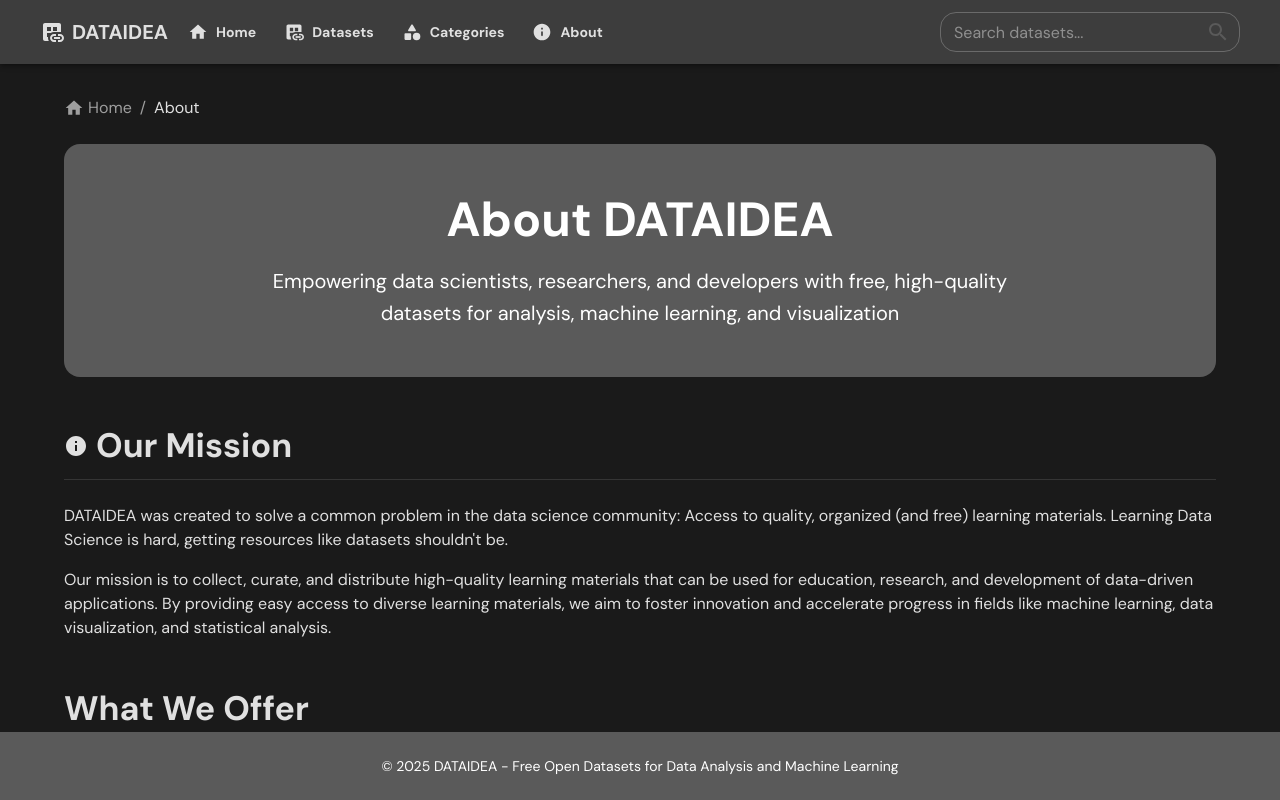
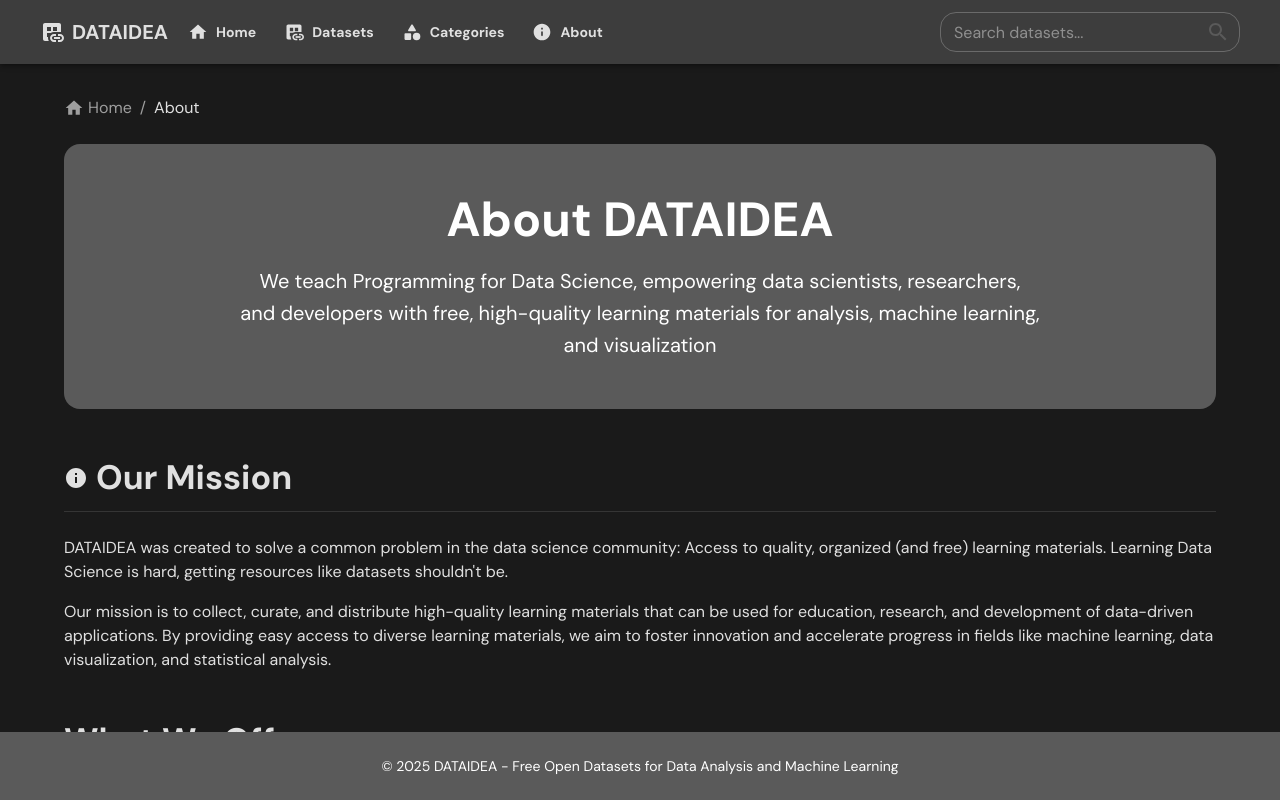
Before and after one commit to dataideaorg/dataidea-datasets-frontend, a React (Vite) app: page /#/about in a window 1280 px wide. Built offline with nearby package versions, Linux system fonts and the light colour scheme.

Commit message:
fix: added about

```diff
--- a/src/components/Layout.tsx
+++ b/src/components/Layout.tsx
@@ -176,7 +176,7 @@ function Layout({ children }: LayoutProps) {
               }}
             >
               <DatasetIcon sx={{ mr: 0.5 }} />
-              DI
+              DATAIDEA
             </Typography>
             <Box sx={{ display: { xs: 'none', md: 'flex' }, flexGrow: 1, gap: 2 }}>
               {navItems.map((item) => (
--- a/src/pages/About.tsx
+++ b/src/pages/About.tsx
@@ -96,8 +96,8 @@ function About() {
             About DATAIDEA
           </Typography>
           <Typography variant="h6" sx={{ maxWidth: 800, mx: 'auto', fontWeight: 'normal' }}>
-            Empowering data scientists, researchers, and developers with free,
-            high-quality datasets for analysis, machine learning, and visualization
+            We teach Programming for Data Science, empowering data scientists, researchers, and developers with free,
+            high-quality learning materials for analysis, machine learning, and visualization
           </Typography>
         </Paper>
 
```
